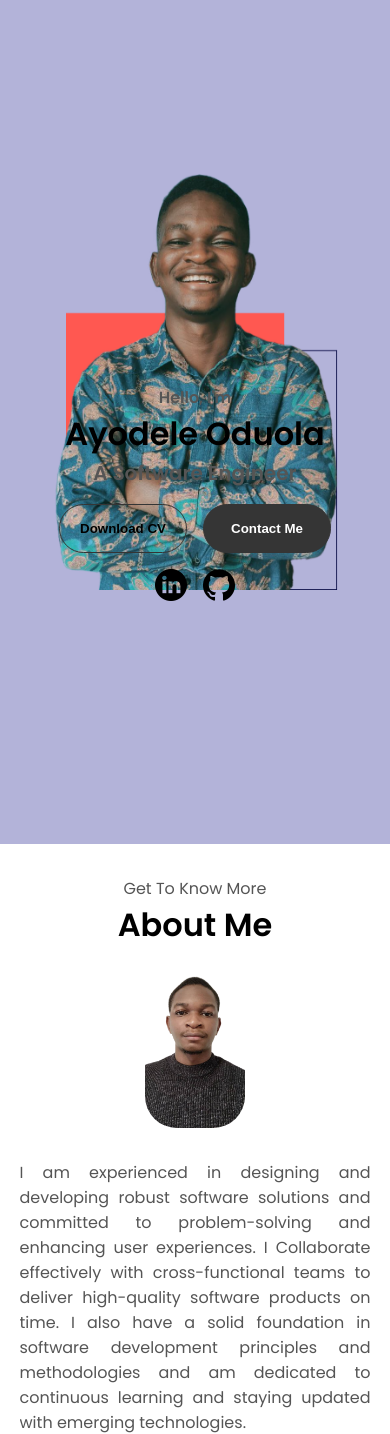
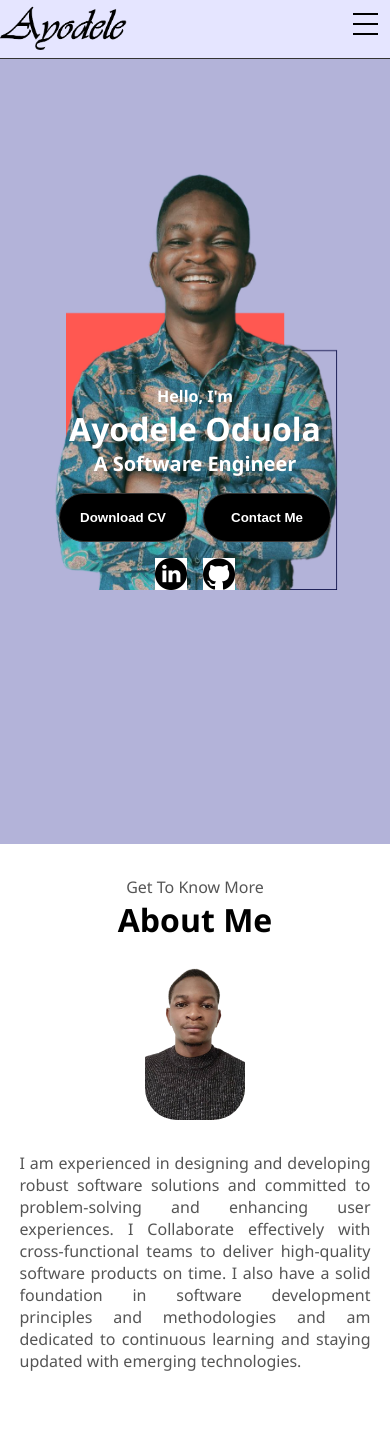
Before and after one commit to Ayoor/Ayoor.github.io, a PHP site: page / in a window 390 px wide. Shown: the top 1434 px of the page. Run offline with PHP 8.4, Linux system fonts and the light colour scheme.

Commit message:
page is responsive

```diff
--- a/index.html
+++ b/index.html
@@ -12,15 +12,7 @@
     <!-- Manifest-->
     <!-- <link rel="manifest" href="/manifest.json" /> -->
     <!-- splash screen script -->
-    <script>
-      document.addEventListener("DOMContentLoaded", function () {
-        // Hide splash screen after 3 seconds (adjust as needed)
-        setTimeout(function () {
-          document.getElementById("splash-screen").style.display = "none";
-          document.getElementById("main-content").style.display = "block";
-        }, 3000);
-      });
-    </script>
+
   </head>
 
   <body>
@@ -29,47 +21,30 @@
   <img src="assets/images/Ayodele logo.png" alt="Splash Logo">
 </div> -->
     <!-- desktop-nav -->
-    <nav id="desktop-nav">
-      <div class="logo">
-        <img src="assets/images/Ayodele logo.png" alt="My perosonal Logo" />
+
+    <div class="nav">
+      <input type="checkbox" id="nav-check">
+      <div class="nav-header">
+        <div class="nav-title logo">
+          <img src="assets/images/mylogo.png" alt="My logo">
+        </div>
       </div>
-      <div>
-        <ul class="nav-links">
-          <li><a href="#about">About</a></li>
-          <li><a href="#academicHistory">Education</a></li>
-          <li><a href="#experience">Experience</a></li>
-          <li><a href="#testimonialSection">Testimonials</a></li>
-          <li><a href="#projects">Projects</a></li>
-        </ul>
-      </div>
-    </nav>
-
-    <!-- mobile view navigation  -->
-
-    <nav id="hamburger-nav">
-      <!--
-      nav logo
-      <div class="logo">
-        <img src="assets/images/images/Ayodele logo.png" alt="My perosonal Logo" />
-      </div>
-      <div class="hamburger-menu">
-        <div class="hamburger-icon" onclick="toggleMenu()">
+      <div class="nav-btn">
+        <label for="nav-check">
           <span></span>
           <span></span>
           <span></span>
-        </div>
--->
-      <!-- mobile view nav links -->
-      <div class="menu-links">
-        <ul>
-          <li><a href="#about" onclick="toggleMenu()">About</a></li>
-          <li><a href="#skills" onclick="toggleMenu()">Skills</a></li>
-          <li><a href="#experience" onclick="toggleMenu()">Experience</a></li>
-          <li><a href="#projects" onclick="toggleMenu()">Projects</a></li>
-          <li><a href="#contact" onclick="toggleMenu()">Contact</a></li>
-        </ul>
+        </label>
       </div>
-    </nav>
+
+      <div class="nav-links">
+        <a href="#about">About</a>
+          <a href="#academicHistory">Education</a>
+          <a href="#experience">Experience</a>
+          <a href="#testimonialSection">Testimonials</a>
+          <a href="#projects">Projects</a>
+      </div>
+    </div>
 
     <!-- home page  -->
     <main class="backwrapper1">
@@ -275,7 +250,6 @@
       <section id="skillsSection">
         <p class="section__text__p1">Explore My</p>
         <h1 class="title">Skills</h1>
-        <div class="experience-details-container">
           <div class="about-containers">
             <div class="details-container">
               <h2 class="experience-sub-title">Web Development</h2>
@@ -509,7 +483,7 @@
               </div>
             </div>
           </div>
-        </div>
+
       </section>
 
       <!-- Smooth Scroll down arrow  -->
--- a/mediaqueries.css
+++ b/mediaqueries.css
@@ -100,4 +100,11 @@
   .text-container {
     text-align: justify;
   }
+.section__text p{
+  color: #ffff;
 }
+ .btn{
+  background-color: black;
+  color: #ffff;
+ }
+}
--- a/style.css
+++ b/style.css
@@ -29,22 +29,52 @@ a,
 
 /* DESKTOP NAV */
 
-nav,
-.nav-links {
+
+.nav {
+  height: 15vh;
+  width: 100%;
+  background-color: #E5E5FF;
+  position: relative;
   display: flex;
+  justify-content: space-around;
+  align-items: center;
+
 }
 
-nav {
-  justify-content: space-around;
-  align-items: center;
-  height: 15vh;
+.nav > .nav-header {
+  display: inline;
 }
 
-.nav-links {
-  gap: 2rem;
-  list-style: none;
-  font-size: 1.5rem;
+
+.nav > .nav-btn {
+  display: none;
 }
+
+.nav > .nav-links {
+  display: inline;
+  float: right;
+  font-size: 18px;
+
+}
+
+.nav > .nav-links > a {
+  display: inline-block;
+  padding: 13px 10px 13px 10px;
+  text-decoration: none;
+
+}
+
+.nav > .nav-links > a:hover {
+  color: rgb(155, 37, 151) ;
+  text-decoration: underline;
+  text-underline-offset: 1rem;
+  text-decoration-color: rgb(181, 181, 181);
+}
+
+.nav > #nav-check {
+  display: none;
+}
+
 
 a {
   color: black;
@@ -587,7 +617,10 @@ button:hover {
     max-width: 100vw;
     overflow-x: hidden;
   }
+  #profile{
 
+    color: #ffff;
+  }
 
     th, td {
         display: block;
@@ -708,3 +741,71 @@ button:hover {
   max-width: 100%;
   max-height: 100%;
 }
+
+* {
+  box-sizing: border-box;
+}
+
+body {
+  margin: 0px;
+  font-family: 'segoe ui';
+}
+
+@media (max-width:600px) {
+  .nav > .nav-btn {
+    display: inline-block;
+    position: absolute;
+    right: 0px;
+    top: 0px;
+
+  }
+  .nav{
+    height: 7vh;
+    position: fixed;
+    z-index: 10;
+    border-bottom: 1px solid #333;
+  }
+  .nav > .nav-btn > label {
+    display: inline-block;
+    width: 50px;
+    height: 50px;
+    padding: 13px;
+  }
+  .nav > .nav-btn > label:hover,.nav  #nav-check:checked ~ .nav-btn > label {
+    background-color: transparent;
+  }
+  .nav > .nav-btn > label > span {
+    display: block;
+    width: 25px;
+    height: 10px;
+    border-top: 2px solid black;
+  }
+  .nav > .nav-links {
+    position: absolute;
+    display: block;
+    width: 100%;
+    background-color: #aaaad2;
+    height: 0px;
+    transition: all 0.3s ease-in;
+    overflow-y: hidden;
+    top: 50px;
+    left: 0px;
+  }
+  .nav > .nav-links > a {
+    display: block;
+    width: 100%;
+    color: black;
+  }
+
+
+  .nav > #nav-check:not(:checked) ~ .nav-links {
+    height: 0px;
+  }
+  .nav > #nav-check:checked ~ .nav-links {
+    height: calc(100vh - 50px);
+    overflow-y: auto;
+  }
+  .icon{
+    background-color: #fff;
+  }
+}
```
Also changed, not shown: assets/images/mylogo.png (added).
